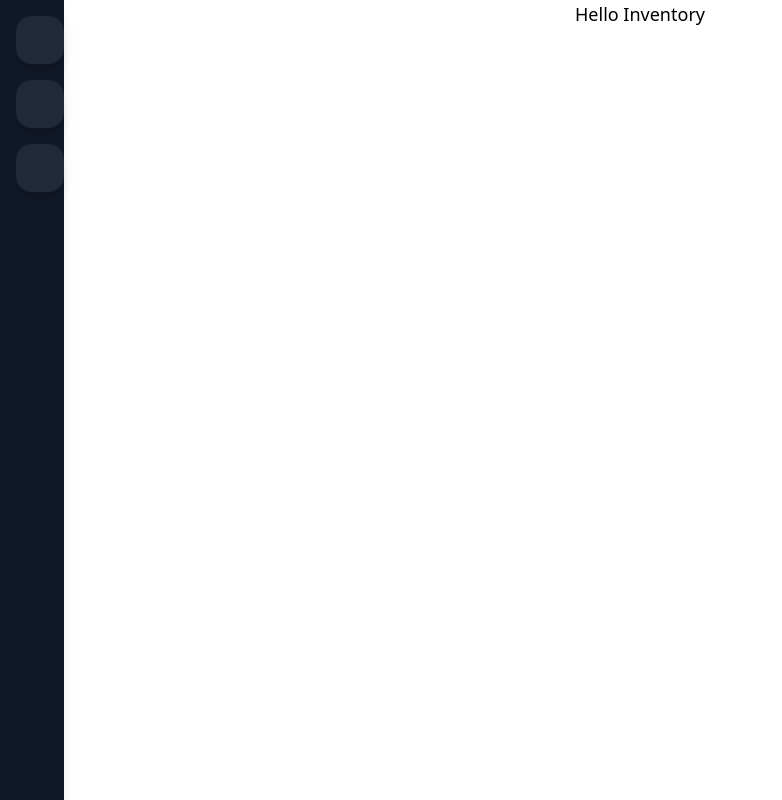
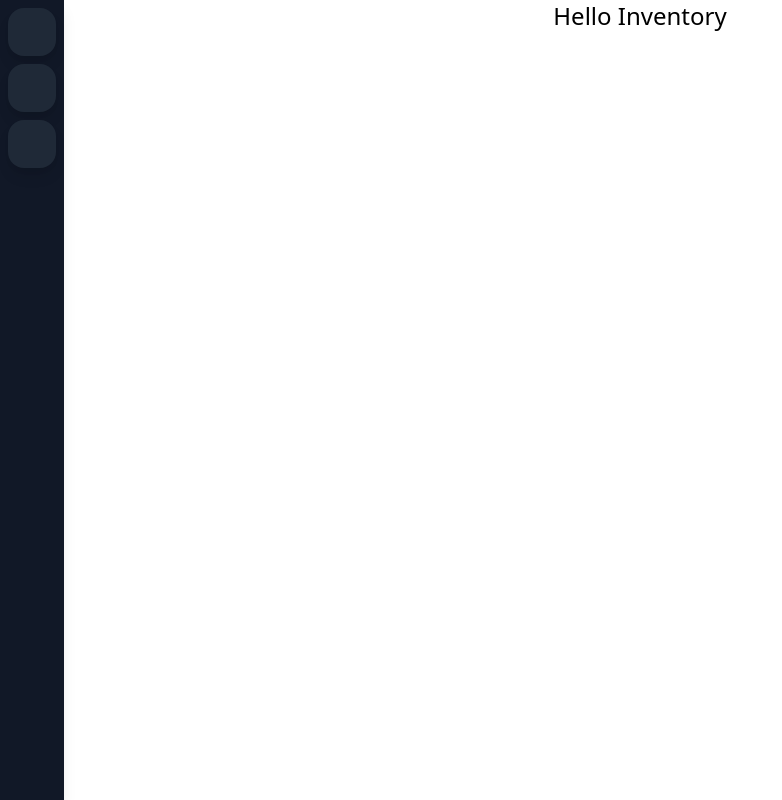
Before and after one commit to AliSajid/bhs-inventory, a React (Vite) app: page / in a window 1280 px wide. Shown: the whole page, without its empty margins (0-782 px from the left). Built offline with nearby package versions, Linux system fonts and the light colour scheme.

Commit message:
Updated to better sidebar

```diff
--- a/src/app.tsx
+++ b/src/app.tsx
@@ -1,23 +1,12 @@
-import { Logo } from './logo';
 import { NavBar } from './navbar';
 
 export function App() {
   return (
     <>
-      <div className="flex self-center">
+      <div className="flex-auto">
       <NavBar />
       </div>
-      <p className='text-center text-lg'>Hello Inventory</p>
-      <p>
-        <a
-          class="link"
-          href="https://google.com"
-          target="_blank"
-          rel="noopener noreferrer"
-        >
-          Google
-        </a>
-      </p>
+      <p className='text-center text-2xl'>Hello Inventory</p>
     </>
   );
 }
--- a/src/navbar.tsx
+++ b/src/navbar.tsx
@@ -9,13 +9,13 @@ export const SideBarIcon = (props: any) => {
 export const NavBar = (props: any) => {
 return <div className="fixed top-0 left-0 h-screen w-16 m-0 flex flex-col bg-gray-900 text-white shadow-lg">
     <ul>
-        <li className="m-4">
+        <li>
 <SideBarIcon icon={<CgGoogle size={28}/>} link="https://google.com"></SideBarIcon>
         </li>
-        <li className="m-4">
+        <li>
         <SideBarIcon icon={<CgFacebook size={28}/>} link="https://facebook.com"></SideBarIcon>
         </li>
-        <li className="m-4">
+        <li>
         <SideBarIcon icon={<CgTwitter size={28}/>} link="https://twitter.com"></SideBarIcon>
         </li>
     </ul>
```
